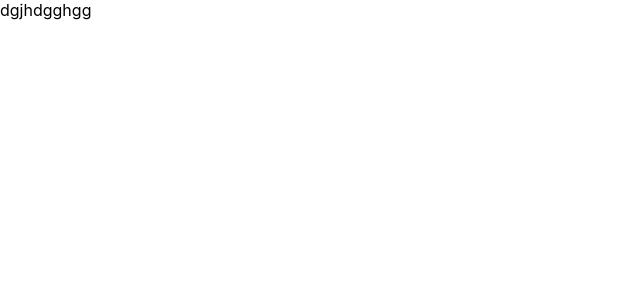
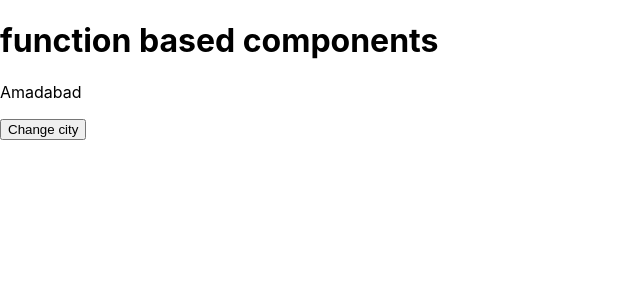
Before and after one commit to pallav8511421805/first-pr, a React (Create React App) app: page / in a window 1280 px wide. Shown: the top 300 px of the page, without its empty margins (0-640 px from the left). Built offline with nearby package versions, Linux system fonts and the light colour scheme.

Commit message:
changecity

```diff
--- a/src/containers/Cityfun.js
+++ b/src/containers/Cityfun.js
@@ -1,9 +1,15 @@
-import React from 'react';
+import React, { useState } from 'react';
 
 function Cityfun(props) {
+    const [cityname,setciyname] = useState("Amadabad");
+    const Changecity = () =>{
+        setciyname("Bavnagar");
+    }
     return (
         <div>
-            dgjhdgghgg
+            <h1>function based components</h1>
+            <p>{cityname}</p>
+            <button onClick={()=>Changecity()}>Change city</button>
         </div>
     );
 }
```
